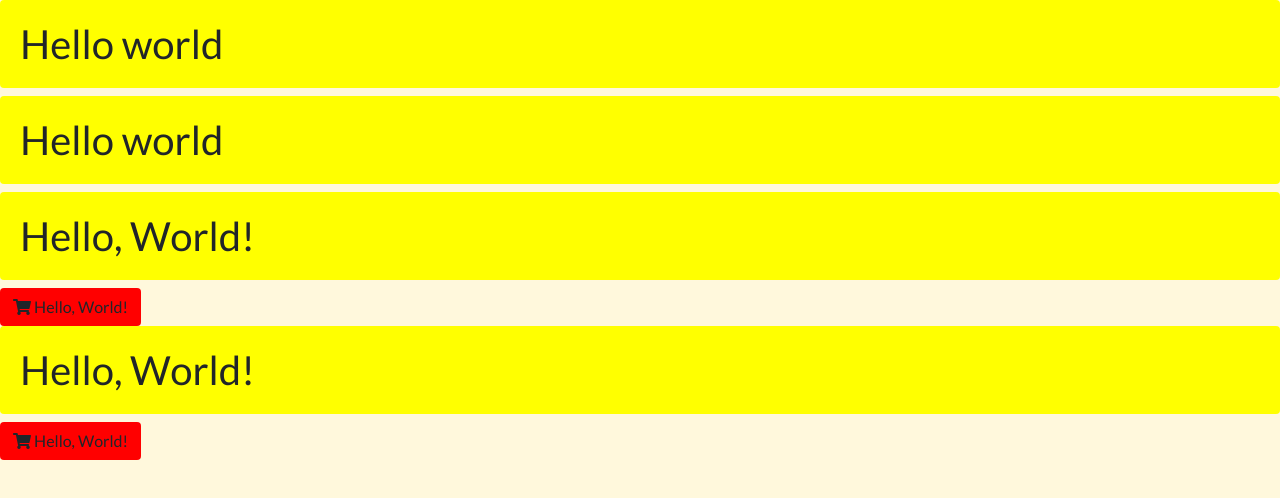
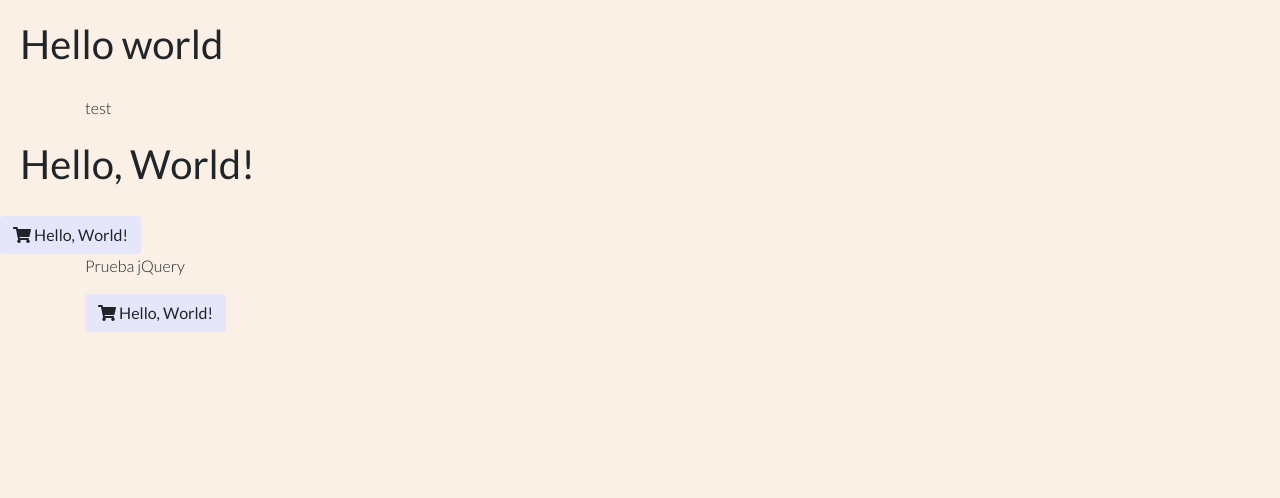
Before and after one commit to PabloReyesBetanzo/wdb, a website built with webpack: page dist/index.html in a window 1280 px wide. Built offline with nearby package versions, Linux system fonts and the light colour scheme; files whose address does not match are found by name.

Commit message:
Ajustes estéticos

```diff
--- a/src/component.js
+++ b/src/component.js
@@ -1,7 +1,13 @@
 export default (text = "<h1>Hello world</h1>") => {
-    const element = document.createElement("div");
+    const container = document.createElement("div");
+    container.className = "container";
 
-    element.innerHTML = text;
+    const row = document.createElement("div");
+    row.className = "row";
 
-    return element;
+    container.appendChild(row);
+
+    row.innerHTML = `<div class="col-12">test</div>`;
+
+    return container;
 };
--- a/src/index.js
+++ b/src/index.js
@@ -11,9 +11,16 @@ import component from "./component";
 
 document.body.appendChild(component());
 
+// jQuery test
 $(function() {
-    $("body").append(`<h1>Hello, World!</h1>`);
-    $("body").append(
-        `<button class="btn btn-default"><i class="fas fa-shopping-cart"></i> Hello, World!</button>`
-    );
+    $("body").append(`
+        <div class="container">
+            <div class="row">
+                <div class="col-12">
+                    <p>Prueba jQuery</p>
+                    <button class="btn btn-default"><i class="fas fa-shopping-cart"></i> Hello, World!</button>
+                </div>
+            </div>
+        </div>
+    `);
 });
--- a/src/main.sass
+++ b/src/main.sass
@@ -5,15 +5,15 @@
 body
     font-family: "Lato", "Arial", sans-serif
     font-weight: 300
-    background-color: cornsilk
+    background-color: linen
     background-image: url("./assets/logo.png")
     background-position: 50%
     background-repeat: no-repeat
     background-size: contain
 h1
-    background-color: yellow
+    background-color: transparent
     border-radius: 4px
     padding: 20px
 
 .btn-default
-    background-color: red
+    background-color: lavender
```
